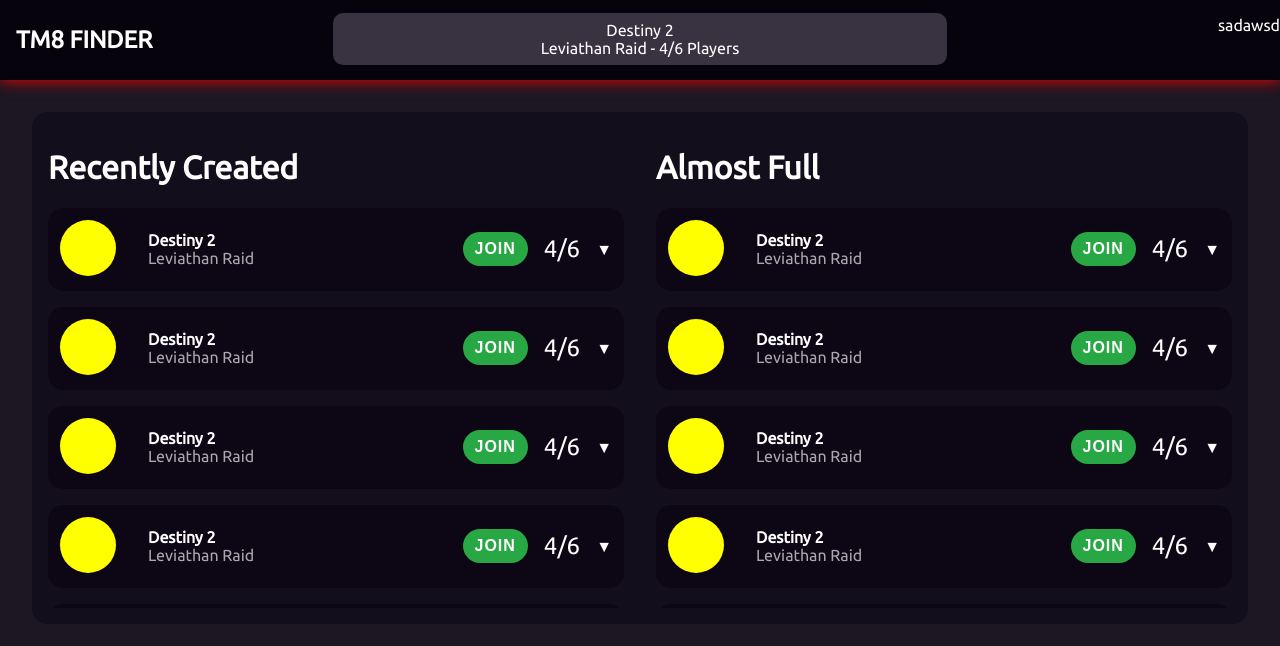
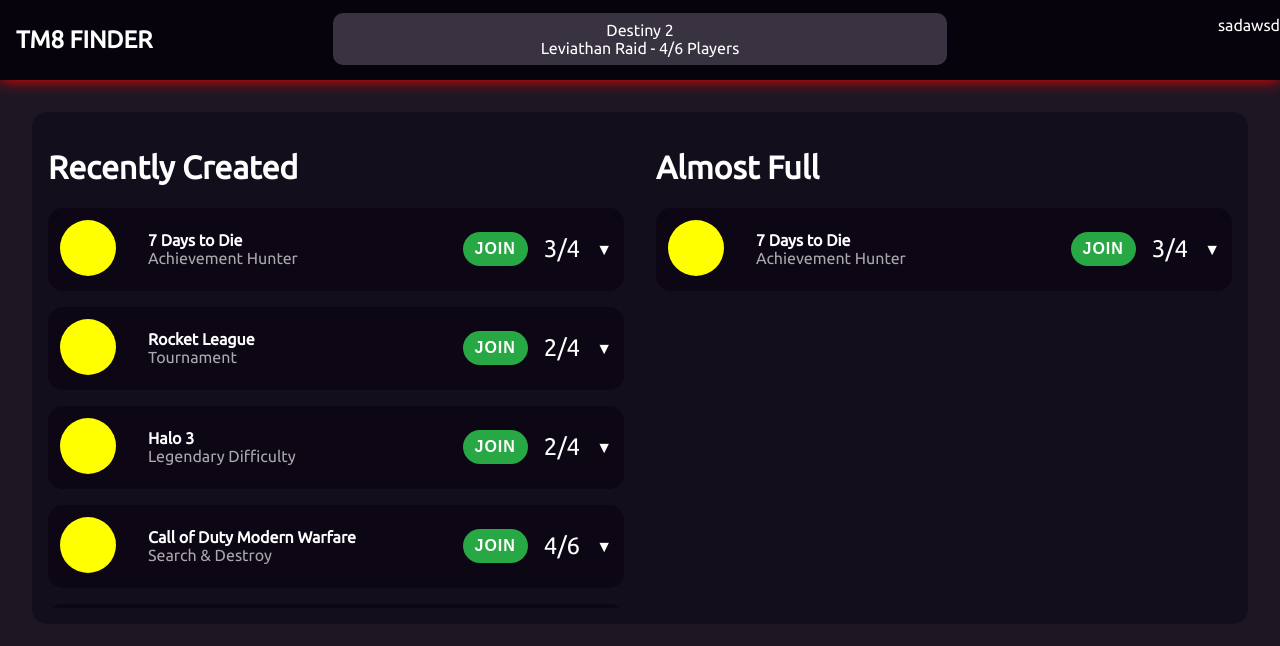
Before and after one commit to Decapitated/CSCI_313-Team_Finder, an Angular app in the folder TeamFinder/: page / in a window 1280 px wide. Shown: the top 646 px of the page. Built offline with nearby package versions, Linux system fonts and the light colour scheme.

Commit message:
recentParties and almostFullPArties working

```diff
--- a/TeamFinder/src/app/app.component.html
+++ b/TeamFinder/src/app/app.component.html
@@ -4,31 +4,13 @@
     <div class="recent">
       <h1>Recently Created</h1>
       <div class="parties">
-        <app-party [party] = "party"></app-party>
-        <app-party [party] = "party"></app-party>
-        <app-party [party] = "party"></app-party>
-        <app-party [party] = "party"></app-party>
-        <app-party [party] = "party"></app-party>
-        <app-party [party] = "party"></app-party>
-        <app-party [party] = "party"></app-party>
-        <app-party [party] = "party"></app-party>
-        <app-party [party] = "party"></app-party>
-        <app-party [party] = "party"></app-party>
+        <app-party *ngFor = "let party of recentParties" [party] = "party"></app-party>
       </div>
     </div>
     <div class="almost">
       <h1>Almost Full</h1>
       <div class="parties">
-        <app-party [party] = "party"></app-party>
-        <app-party [party] = "party"></app-party>
-        <app-party [party] = "party"></app-party>
-        <app-party [party] = "party"></app-party>
-        <app-party [party] = "party"></app-party>
-        <app-party [party] = "party"></app-party>
-        <app-party [party] = "party"></app-party>
-        <app-party [party] = "party"></app-party>
-        <app-party [party] = "party"></app-party>
-        <app-party [party] = "party"></app-party>
+        <app-party *ngFor = "let party of almostFullParties" [party] = "party"></app-party>
       </div>
     </div>
   </div>
--- a/TeamFinder/src/app/app.component.ts
+++ b/TeamFinder/src/app/app.component.ts
@@ -1,12 +1,13 @@
-import { Component } from '@angular/core';
+import { Component, OnInit } from '@angular/core';
 import { Party } from './party';
+import { PartyService } from './party.service';
 
 @Component({
   selector: 'app-root',
   templateUrl: './app.component.html',
   styleUrls: ['./app.component.css']
 })
-export class AppComponent {
+export class AppComponent implements OnInit {
   title = 'TeamFinder';
   party: Party = {
     id: 0,
@@ -18,4 +19,13 @@ export class AppComponent {
     maxPlayers: 6, reservedPlayers: 2,
     members: ['joe_demajio']
   };
+
+  recentParties: Party[];
+  almostFullParties: Party[];
+  constructor(private partyService: PartyService){}
+
+  ngOnInit(): void {
+    this.recentParties = this.partyService.recentParties;
+    this.almostFullParties = this.partyService.almostFullParties;
+  }
 }
--- a/TeamFinder/src/app/mock-parties.ts
+++ b/TeamFinder/src/app/mock-parties.ts
@@ -1,9 +1,9 @@
 import { Party } from './party';
 
-export const Parties: Party[] = [
+export const PARTIES: Party[] = [
   { id: 11,
     owner: 'PhantomLion',
-    created: new Date(),
+    created: new Date('5/8/2020'),
     title: 'Search & Destroy',
     description: 'Looking for God Squad!',
     game: 'Call of Duty Modern Warfare',
@@ -12,7 +12,7 @@ export const Parties: Party[] = [
     members: [] },
   { id: 12,
     owner: 'CrookedSharpshooter',
-    created: new Date(),
+    created: new Date('5/7/2020'),
     title: 'Legendary Difficulty',
     description: 'Play through campaign.',
     game: 'Halo 3',
@@ -21,16 +21,16 @@ export const Parties: Party[] = [
     members: [] },
   { id: 13,
     owner: 'TransonicMosquito',
-    created: new Date(),
+    created: new Date('5/6/2020'),
     title: 'Tournament',
     description: 'Need players with good communication.',
     game: 'Rocket League',
     maxPlayers: 4,
-    reservedPlayers: 3,
+    reservedPlayers: 1,
     members: [] },
   { id: 14,
     owner: 'WickedAtom',
-    created: new Date(),
+    created: new Date('5/8/2020'),
     title: 'Leviathan Raid',
     description: 'I need a full fireteam.',
     game: 'Destiny 2',
@@ -39,11 +39,11 @@ export const Parties: Party[] = [
     members: [] },
   { id: 15,
     owner: 'ThermionicFrog',
-    created: new Date(),
+    created: new Date('5/4/2020'),
     title: 'Achievement Hunter',
     description: 'Need squad for Achievements.',
     game: '7 Days to Die',
     maxPlayers: 4,
-    reservedPlayers: 3,
+    reservedPlayers: 2,
     members: [] }
 ];
--- /dev/null
+++ b/TeamFinder/src/app/party.service.ts
@@ -0,0 +1,40 @@
+import { Injectable } from '@angular/core';
+import { PARTIES } from './mock-parties';
+import { Party } from './party';
+
+
+@Injectable({
+  providedIn: 'root'
+})
+export class PartyService {
+  parties: Party[] = PARTIES;
+  recentParties: Party[];
+  almostFullParties: Party[];
+  constructor() {
+    this.getRecentParties();
+    this.getAlmostFullParties();
+  }
+
+  getRecentParties() {
+    this.recentParties = this.parties.sort((party1, party2) => {
+      if (party1.created > party2.created) {
+          return 1;
+      }
+
+      if (party1.created < party2.created) {
+          return -1;
+      }
+
+      return 0;
+    });
+    console.log(this.recentParties);
+  }
+
+  getAlmostFullParties() {
+    this.almostFullParties = this.parties.filter(
+      (party: Party) => {
+        console.log(`(${1 + party.reservedPlayers + party.members.length}) === (${party.maxPlayers - 1})`);
+        return (1 + party.reservedPlayers + party.members.length) === (party.maxPlayers - 1);
+      });
+  }
+}
--- a/TeamFinder/src/app/party/party.component.css
+++ b/TeamFinder/src/app/party/party.component.css
@@ -56,3 +56,7 @@
 .arrow > span {
   cursor: pointer;
 }
+
+.dropdown {
+  margin-top: -1rem;
+}
--- a/TeamFinder/src/app/party/party.component.ts
+++ b/TeamFinder/src/app/party/party.component.ts
@@ -12,7 +12,7 @@ export class PartyComponent implements OnInit {
   viewParty = false;
   reserved: number[] = [];
   waiting: number[] = [];
-  constructor() { }
+  constructor() {}
 
   ngOnInit(): void {
     for (let i = 0; i < this.party.reservedPlayers; i++) {
```
Also changed, not shown: 1 other file (tests, documents, lock files or other folders).
